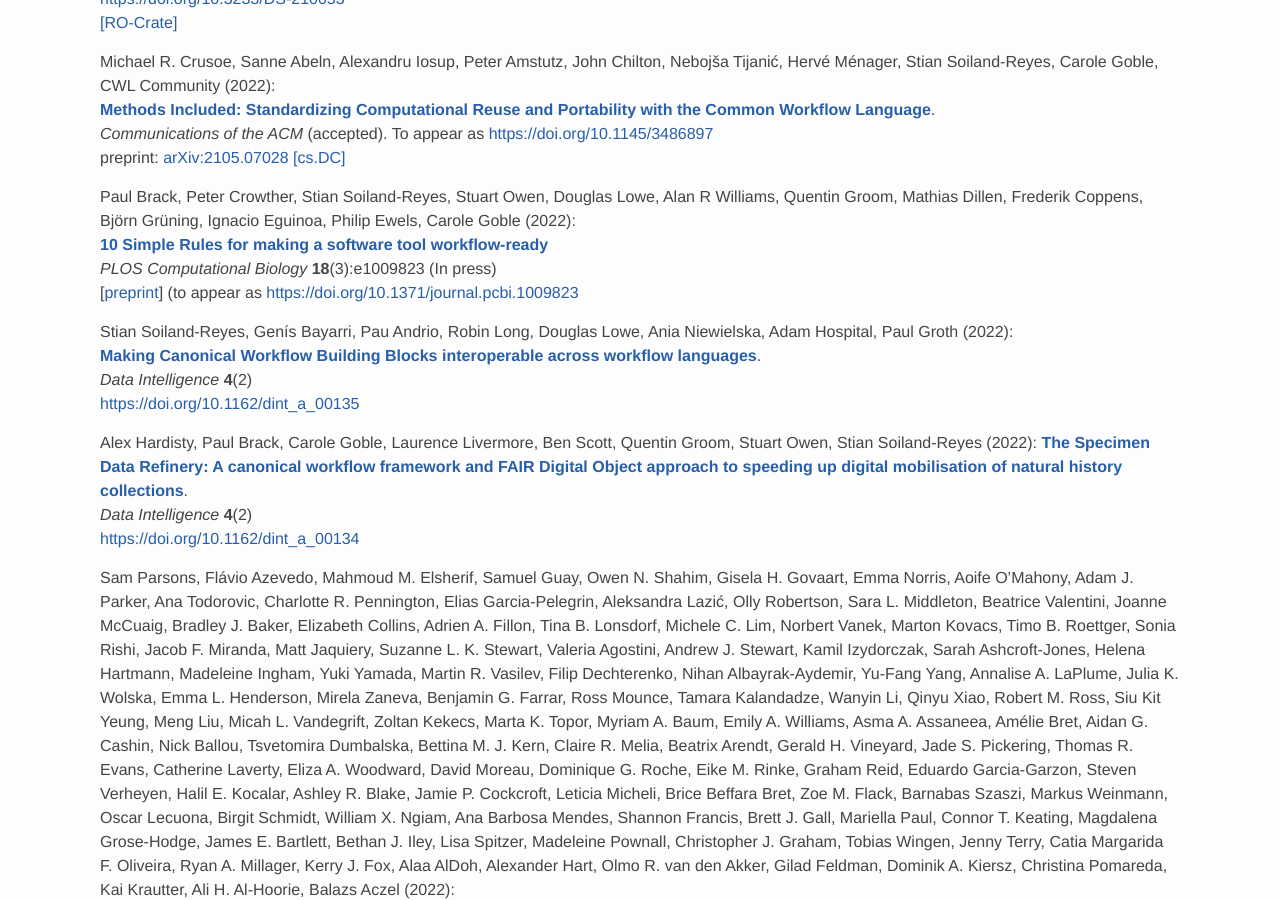
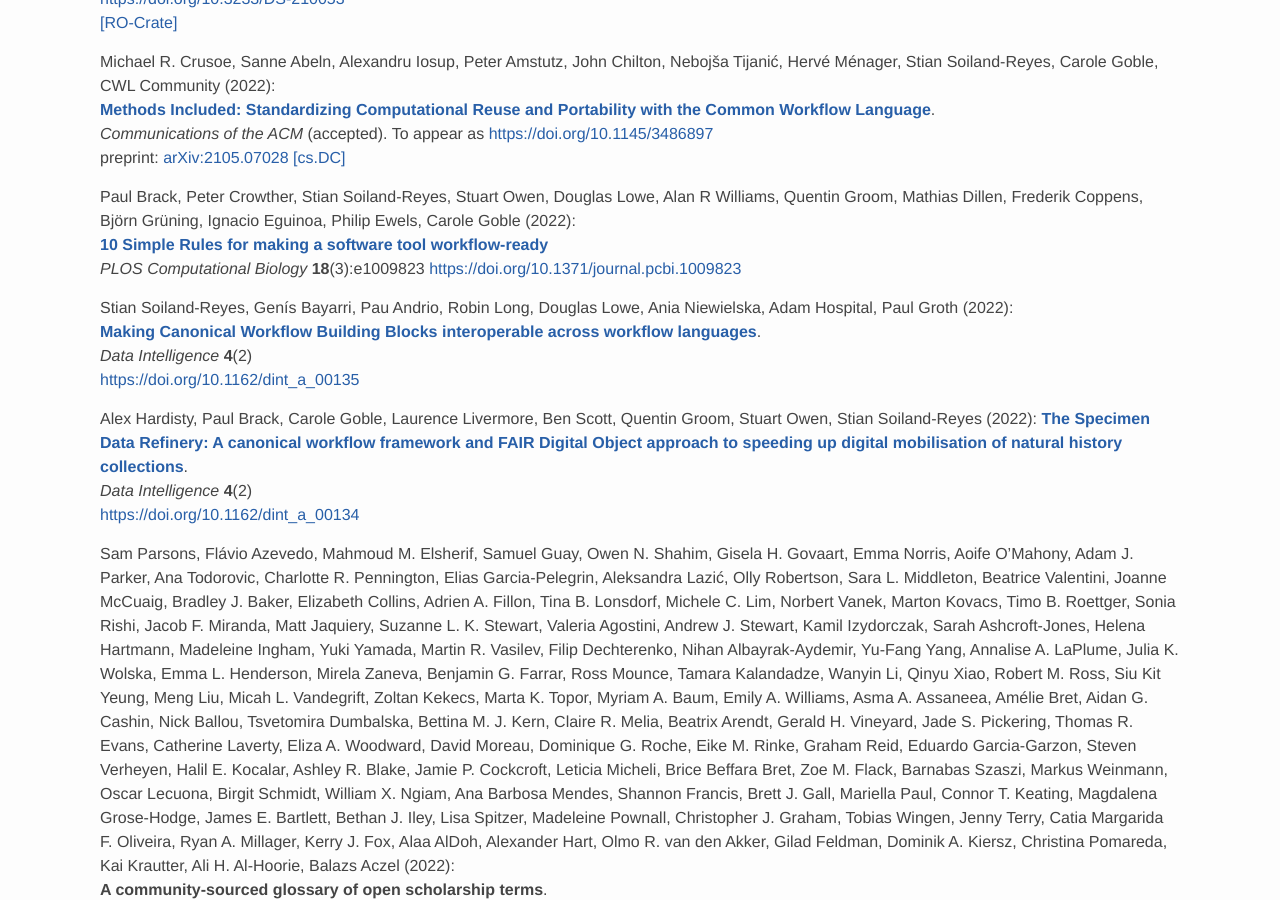
Before and after one commit to eScienceLab/eScienceLab.github.io, a Jekyll site: the page built from publications/index.md, in a window 1280 px wide and 900 px high, scrolled down 643 px. Built offline with Jekyll 4.4.1, drawn with Linux system fonts in a browser that asks for light colours; comment, search, counter and statistics services are not loaded.

Commit message:
PLOS paper published

```diff
--- a/publications/index.md
+++ b/publications/index.md
@@ -54,10 +54,9 @@
 preprint: [arXiv:2105.07028 [cs.DC]](https://arxiv.org/abs/2105.07028)
 
 Paul Brack, Peter Crowther, Stian Soiland-Reyes, Stuart Owen, Douglas Lowe, Alan R Williams, Quentin Groom, Mathias Dillen, Frederik Coppens, Björn Grüning, Ignacio Eguinoa, Philip Ewels, Carole Goble (2022):
-[**10 Simple Rules for making a software tool workflow-ready**](https://zenodo.org/record/5901220/preview/brack-et-al-2022-10-Simple-Rules-for-making-a-software-tool-workflow-ready.pdf)
-_PLOS Computational Biology_ **18**(3):e1009823 (In press)
-[[preprint](https://doi.org/10.5281/zenodo.5901220)]
-(to appear as <https://doi.org/10.1371/journal.pcbi.1009823>
+[**10 Simple Rules for making a software tool workflow-ready**](https://doi.org/10.1371/journal.pcbi.1009823)
+_PLOS Computational Biology_ **18**(3):e1009823
+<https://doi.org/10.1371/journal.pcbi.1009823>
 
 Stian Soiland-Reyes, Genís Bayarri, Pau Andrio, Robin Long, Douglas Lowe, Ania Niewielska, Adam Hospital, Paul Groth (2022):
 [**Making Canonical Workflow Building Blocks interoperable across workflow languages**](https://direct.mit.edu/dint/article-pdf/doi/10.1162/dint_a_00135/1996729/dint_a_00135.pdf).
```
